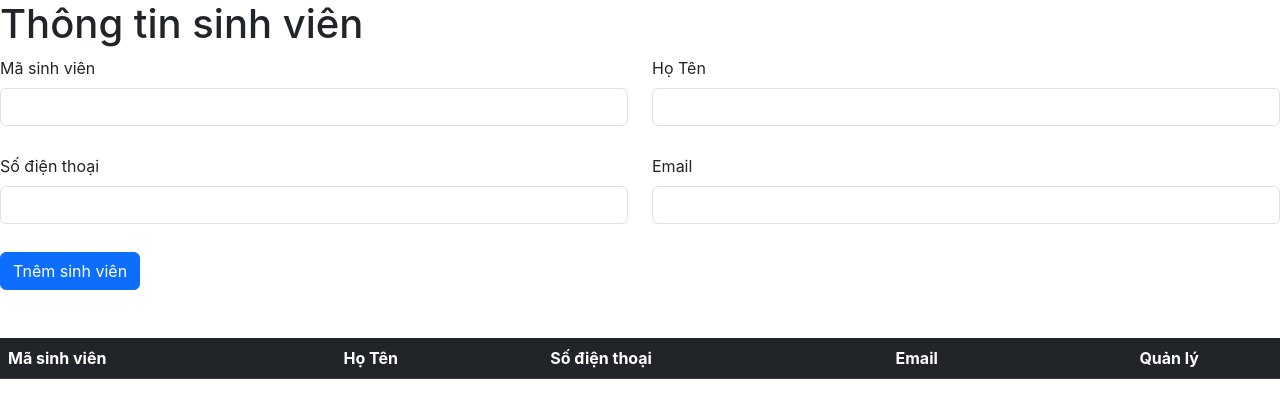
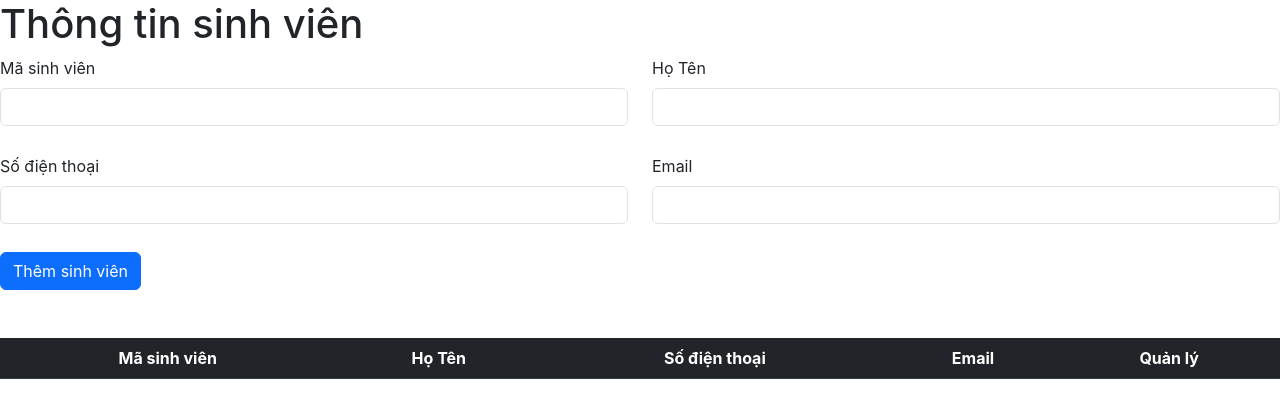
Before and after one commit to mammamon/React_BT5, a React (Create React App) app: page / in a window 1280 px wide. Shown: the top 418 px of the page. Built offline with nearby package versions, Linux system fonts and the light colour scheme.

Commit message:
v02091325

```diff
--- a/src/BTForm/BTForm.jsx
+++ b/src/BTForm/BTForm.jsx
@@ -1,12 +1,17 @@
 import React from 'react';
 import StudentForm from './StudentForm';
 import StudentTable from './StudentTable';
+import { useSelector } from 'react-redux'; // Import useSelector to access Redux state
 
 const BTForm = () => {
+  // Access the studentList data from your Redux store
+  const { studentList } = useSelector((state) => state.baiTapForm);
+
   return (
     <div>
       <h1>Thông tin sinh viên</h1>
-      <StudentForm />
+      {/* Pass studentList as a prop to StudentForm */}
+      <StudentForm studentList={studentList} />
       <StudentTable />
     </div>
   );
--- a/src/BTForm/StudentForm.jsx
+++ b/src/BTForm/StudentForm.jsx
@@ -1,9 +1,9 @@
 import React, { useState, useEffect } from 'react';
 import { useDispatch, useSelector } from 'react-redux';
 import { baiTapFormActions } from '../store/baiTapForm/slice';
-import '../App.css'
+import '../App.css';
 
-const StudentForm = () => {
+const StudentForm = ({studentList}) => {
   // State to manage form values and errors
   const [formValue, setFormValue] = useState({
     maSV: '',
@@ -19,8 +19,9 @@ const StudentForm = () => {
     email: '',
   });
 
+  // Redux dispatch and state
   const dispatch = useDispatch();
-  const { studentEdit, studentList } = useSelector((state) => state.baiTapForm);
+  const { studentEdit } = useSelector((state) => state.baiTapForm);
 
   // Update form values when studentEdit changes
   useEffect(() => {
@@ -72,14 +73,15 @@ const StudentForm = () => {
     }
     return ''; // No error
   };
-  // Function to handle form submission
-  const handleSubmit = (ev) => {
+
+  // Function to handle form submission for adding a student
+const handleSubmitAdd = (ev) => {
   ev.preventDefault();
 
   // Validate each field and update form errors
-    const errors = {};
-    for (const key in formValue) {
-      errors[key] = validate(key, formValue[key]);
+  const errors = validateForm();
+  if (hasErrors(errors)) {
+    return;
   }
 
   // Check for duplication of mã sinh viên, số điện thoại, and email
@@ -92,6 +94,7 @@ const StudentForm = () => {
   const duplicateEmail = studentList.some(
     (student) => student.email === formValue.email
   );
+
   if (duplicateMaSV) {
     errors.maSV = 'Mã sinh viên đã tồn tại';
   }
@@ -104,21 +107,54 @@ const StudentForm = () => {
 
   setFormError(errors);
 
-
   // Check if there are any errors
-    const hasErrors = Object.values(errors).some((error) => error !== '');
-    if (hasErrors) {
+  if (hasErrors(errors)) {
     return;
   }
 
-    // Dispatch action to add or update student in the store
-    if (studentEdit) {
-      dispatch(baiTapFormActions.updateStudent(formValue));
-    } else {
+  // Dispatch action to add student to the store
   dispatch(baiTapFormActions.addStudent(formValue));
+
+  // Clear form values after submission
+  clearForm();
+};
+
+
+  // Function to handle form submission for updating a student
+  const handleSubmitUpdate = (ev) => {
+    ev.preventDefault();
+
+    // Validate each field and update form errors
+    const errors = validateForm();
+    if (hasErrors(errors)) {
+      return;
     }
 
+    // Dispatch action to update student in the store
+    dispatch(baiTapFormActions.updateStudent(formValue));
+
     // Clear form values after submission
+    clearForm();
+  };
+
+  // Function to validate all form fields and update form errors
+  const validateForm = () => {
+    const errors = {};
+    for (const key in formValue) {
+      errors[key] = validate(key, formValue[key]);
+    }
+
+    setFormError(errors);
+    return errors;
+  };
+
+  // Function to check if there are any form errors
+  const hasErrors = (errors) => {
+    return Object.values(errors).some((error) => error !== '');
+  };
+
+  // Function to clear form values
+  const clearForm = () => {
     setFormValue({
       maSV: '',
       hoTen: '',
@@ -126,9 +162,10 @@ const StudentForm = () => {
       email: '',
     });
   };
+
   return (
     <div>
-            <form onSubmit={handleSubmit} className="row">
+      <form onSubmit={studentEdit ? handleSubmitUpdate : handleSubmitAdd} className="row">
         {/* Column 1: Mã sinh viên and Số điện thoại */}
         <div className="col-md-6">
           <div className="mb-1">
@@ -160,7 +197,6 @@ const StudentForm = () => {
               required
             />
             <div className="invalid-feedback">{formError.soDienThoai}</div>
-
           </div>
         </div>
         {/* Column 2: Họ Tên and Email */}
@@ -198,11 +234,18 @@ const StudentForm = () => {
         </div>
         {/* Submit button */}
         <div className="col-md-12">
+          {studentEdit ? (
             <button type="submit" className="btn btn-primary">
-                        Tnêm sinh viên
+              Cập nhật sinh viên
             </button>
+          ) : (
+            <button type="submit" className="btn btn-primary">
+              Thêm sinh viên
+            </button>
+          )}
         </div>
       </form>
+
     </div>
   );
 };
--- a/src/BTForm/StudentTable.jsx
+++ b/src/BTForm/StudentTable.jsx
@@ -4,7 +4,6 @@ import { baiTapFormActions } from '../store/baiTapForm/slice';
 
 const StudentTable = () => {
   const { studentList } = useSelector((state) => state.baiTapForm);
-
   const dispatch = useDispatch();
 
   return (
@@ -12,21 +11,21 @@ const StudentTable = () => {
       <table className="table">
         <thead className="table-dark">
           <tr>
-            <th>Mã sinh viên</th>
-            <th>Họ Tên</th>
-            <th>Số điện thoại</th>
-            <th>Email</th>
+            <th className="text-center">Mã sinh viên</th>
+            <th className="text-center">Họ Tên</th>
+            <th className="text-center">Số điện thoại</th>
+            <th className="text-center">Email</th>
             <th className='text-center'>Quản lý</th>
           </tr>
         </thead>
         <tbody>
           {studentList.map((student) => (
             <tr key={student.maSV}>
-              <td>{student.maSV}</td>
-              <td>{student.hoTen}</td>
-              <td>{student.soDienThoai}</td>
-              <td>{student.email}</td>
-              <td>
+              <td className="text-center">{student.maSV}</td>
+              <td className="text-center">{student.hoTen}</td>
+              <td className="text-center">{student.soDienThoai}</td>
+              <td className="text-center">{student.email}</td>
+              <td className="text-center">
                 <div className="d-flex justify-content-center gap-3">
                   <button
                     className="btn-edit btn btn-success"
```
Lines whose indentation alone changed are shown as unchanged.
